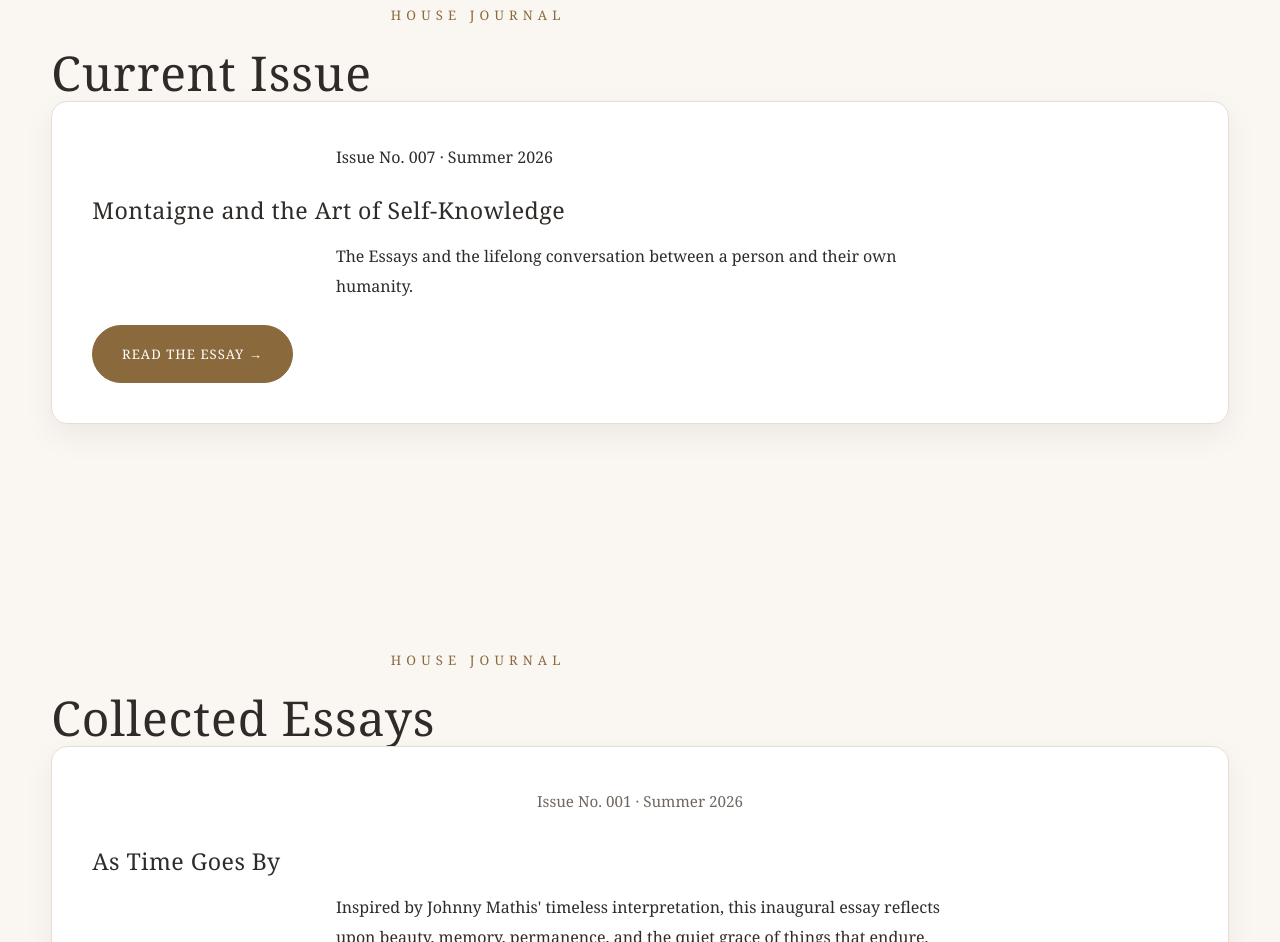
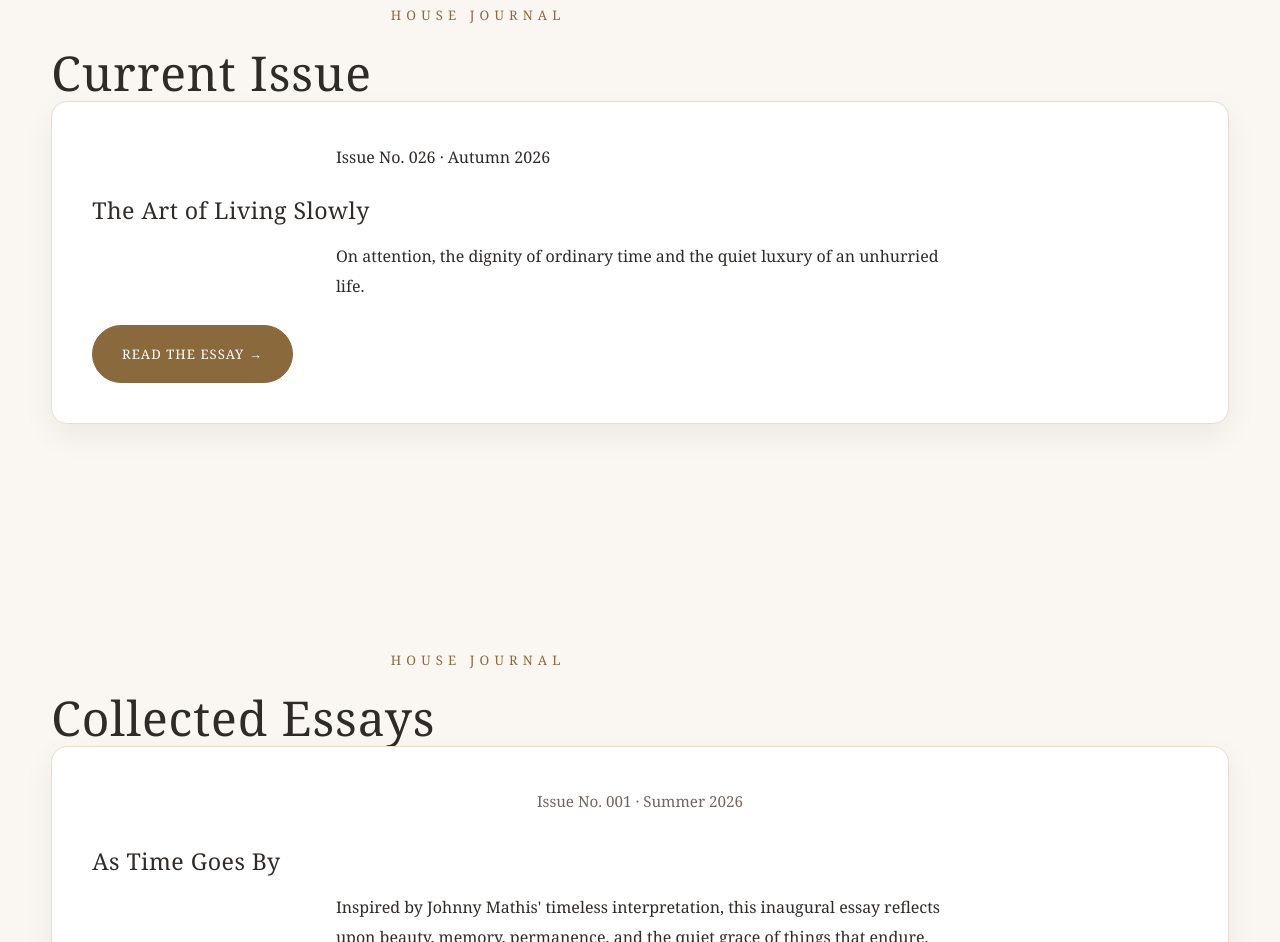
Before and after one commit to sgmacedo-dev/sgmacedo-dev.github.io-SienaBee, a plain HTML site: page index.html in a window 1280 px wide. Shown: the part 1825-2767 px from the top of the page. Drawn offline with Linux system fonts and the light colour scheme.

Commit message:
Current Issue on the home is the highest Issue number (026, The Art of Living Slowly), per Silvana 25/11

```diff
--- a/index.html
+++ b/index.html
@@ -227,24 +227,24 @@ Skip to content
 
 <p class="essay-issue">
 
-Issue No. 007 · Summer 2026
+Issue No. 026 · Autumn 2026
 
 </p>
 
 <h3>
 
-Montaigne and the Art of Self-Knowledge
+The Art of Living Slowly
 
 </h3>
 
 <p>
 
-The Essays and the lifelong conversation between a person and their own humanity.
+On attention, the dignity of ordinary time and the quiet luxury of an unhurried life.
 
 </p>
 
 <a class="button"
-href="articles/house-journal/montaigne-art-of-self-knowledge.html">
+href="articles/house-journal/art-of-living-slowly.html">
 
 Read the Essay →
 
```
